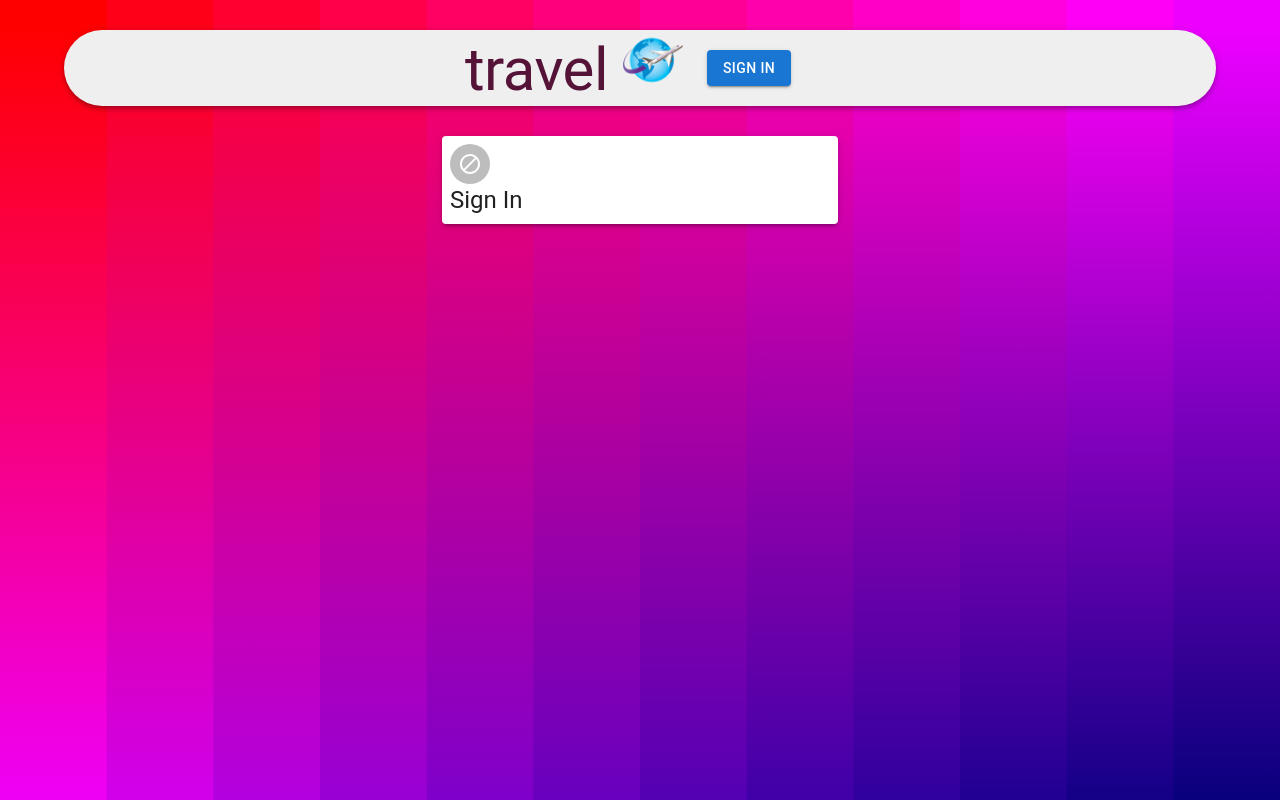
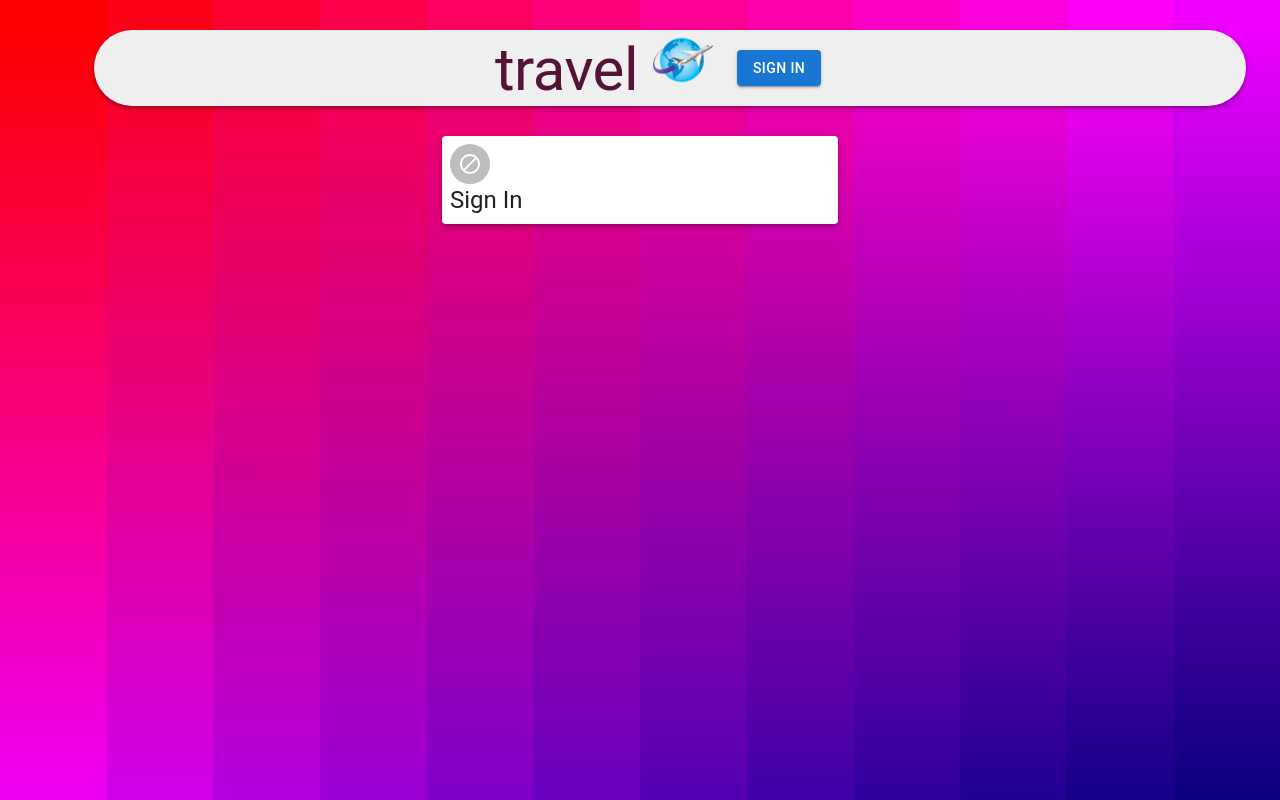
Before and after one commit to shadmanhere/picshare, a React (Create React App) app in the folder client/: page /auth in a window 1280 px wide. Built offline with nearby package versions, Linux system fonts and the light colour scheme.

Commit message:
client: used styled in place of stylecss in navbar component

```diff
--- a/client/src/components/Navbar/Navbar.js
+++ b/client/src/components/Navbar/Navbar.js
@@ -1,24 +1,27 @@
 import React from "react";
 import { Link } from "react-router-dom";
-import { AppBar, Button, Typography, Toolbar, Avatar } from "@mui/material";
+import { Button, Typography, Toolbar, Avatar } from "@mui/material";
 import travel from "../../images/travel.png";
-import "./styles.css";
+
+import {StyledAppBar, StyledTypography } from "./styles.js";
+
+
+
 
 export const Navbar = () => {
   const user = null;
   return (
-    <AppBar id="appBar" position="static" color="inherit">
+    <StyledAppBar position="static" color="inherit">
       <div className="branchContainer">
-        <Typography
-          id="heading"
+        <StyledTypography
           component={Link}
           to="/"
           variant="h2"
           align="center"
         >
           Travel
-        </Typography>
-        <img id="image" src={travel} alt="travel" width="60" height="60" />
+        </StyledTypography>
+        <img src={travel} alt="travel" width="60" height="60" />
       </div>
       <Toolbar className="toolbar">
         {user ? (
@@ -48,6 +51,6 @@ export const Navbar = () => {
           </Button>
         )}
       </Toolbar>
-    </AppBar>
+    </StyledAppBar>
   );
 };
--- a/client/src/components/Navbar/styles.css
+++ /dev/null
@@ -1,17 +0,0 @@
-#appBar {
-  border-radius: 50px;
-  margin: 30px 0;
-  display: flex;
-  flex-direction: row;
-  justify-content: center;
-  background-color: #efefef;
-}
-#heading {
-  color: #551338;
-  font-weight: 400;
-  text-transform: lowercase;
-  text-decoration: none;
-}
-#image {
-  margin-left: 15px;
-}
--- /dev/null
+++ b/client/src/components/Navbar/styles.js
@@ -0,0 +1,22 @@
+import {AppBar, Typography} from "@mui/material";
+import { styled } from "@mui/system"
+
+
+export const StyledAppBar = styled(AppBar, {})({
+    borderRadius: 50,
+    margin: 30,
+    display: 'flex',
+    flexDirection: 'row',
+    justifyContent: 'center',
+    backgroundColor: '#efefef',
+    "img" : {
+      marginLeft: 15
+    }
+  })
+
+export const StyledTypography = styled(Typography,{})({
+    color: '#551338',
+    fontWeight: '400',
+    textTransform: 'lowercase',
+    textDecoration: 'none'
+  })
```
